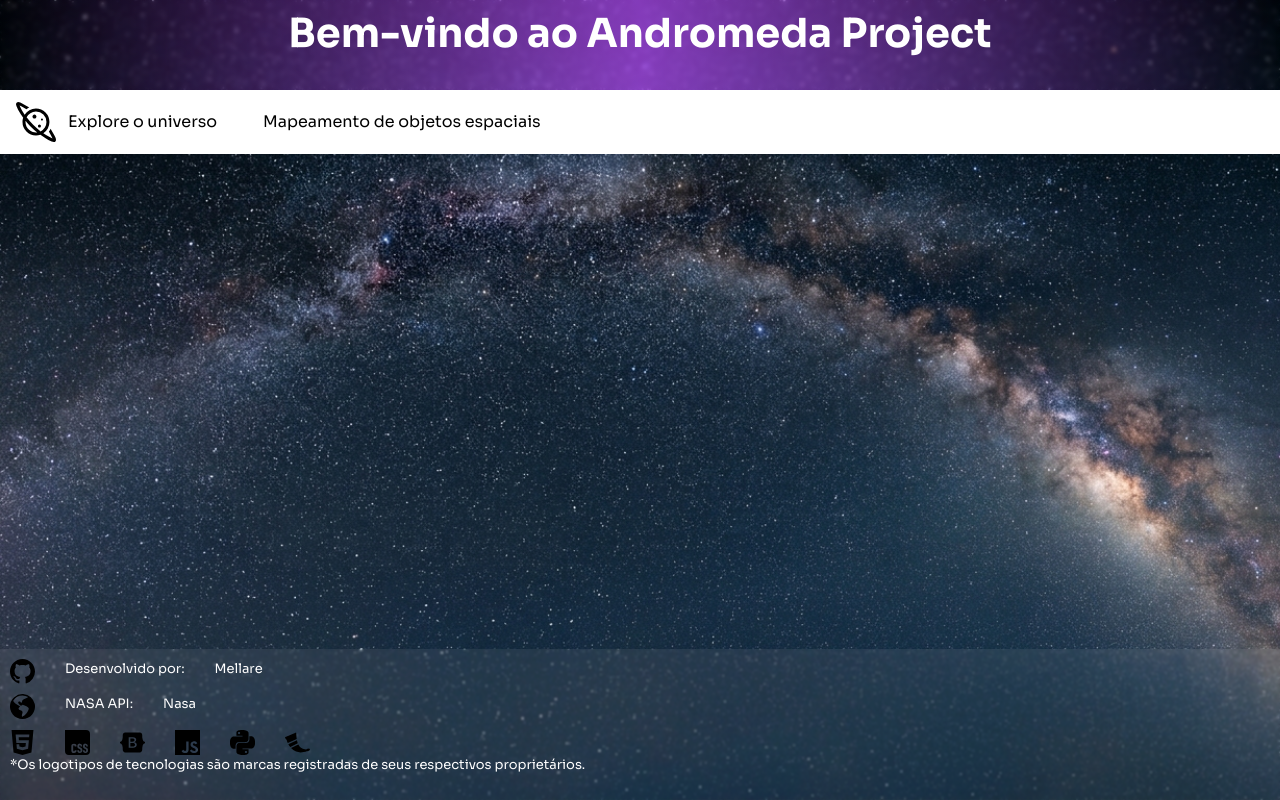
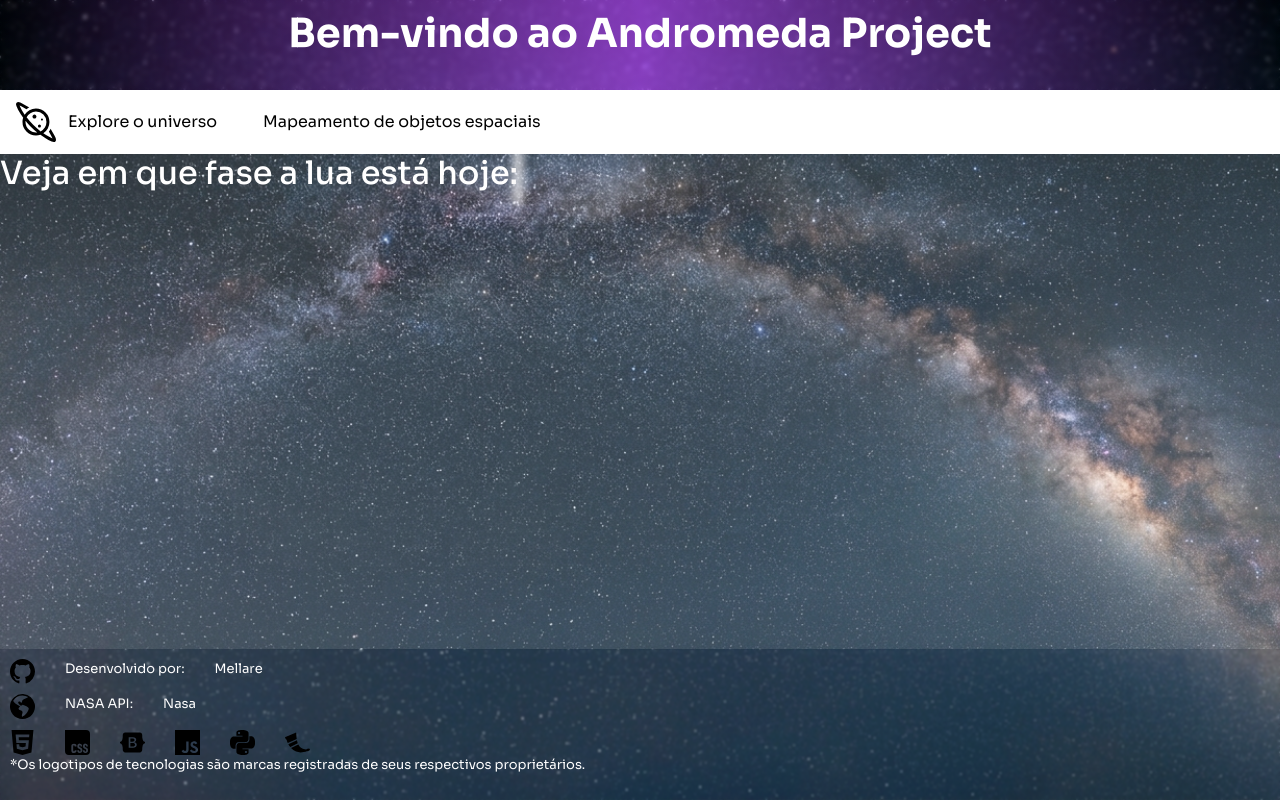
Before and after one commit to Mellare/andromeda-project, a Flask app: page /index in a window 1280 px wide. Run offline with Flask 3, Linux system fonts and the light colour scheme; some libraries are stand-ins or nearby versions.

Commit message:
Novos recursos e estilos

```diff
--- a/static/css/asteroids.css
+++ b/static/css/asteroids.css
@@ -26,7 +26,7 @@ h1, h2, caption{
     font-weight: bold;
 }
 .container-data{
-    box-shadow: 0 0 10px 7px rgba(246, 243, 243, 0.762);
+    box-shadow: 0 0 10px 4px rgba(246, 243, 243, 0.762);
     margin-top: 10%;
 }
 
--- a/static/css/index.css
+++ b/static/css/index.css
@@ -6,10 +6,6 @@ body{
     min-height: 100vh;
     background-repeat: no-repeat;
     background-size: cover;
-}
-
-header{
-    flex: 1;
 }
 
 .container-title{
@@ -25,6 +21,7 @@ header{
 h1{
     font-weight: bold;
 }
+
 .navbar-nav{
     gap: 30px;
 }
@@ -41,6 +38,24 @@ h1{
     to{
         scale: 1.2;
     }
+}
+
+main{
+    flex: 1;
+    background-color: rgba(216, 222, 222, 0.206);
+    color: white;
+}
+
+.container-moon{
+    display: flex;
+    flex-direction: row;
+}
+
+#moon-phase{
+    border-radius: 8px;
+    max-width: 100%;
+    height: auto;
+    box-shadow: 0 0 8px 5px rgba(246, 243, 243, 0.762);
 }
 
 footer{
--- a/templates/index.html
+++ b/templates/index.html
@@ -44,16 +44,23 @@
     </nav>
 </header>
 
+<main>
+    <div class="container-moon">
+        <h2>Veja em que fase a lua está hoje:</h2>
+        <img id="moon-phase" src="{{svg_moon}}">
+    </div>
+</main>
+
 <footer>
     <div class="row-icons">
         <img class="tech-img" src="{{url_for('static', filename='images/github.svg')}}">
         <p>Desenvolvido por:</p>
-        <a class="nav-link active" href="#">Mellare</a>
+        <a class="nav-link active" href="https://github.com/Mellare">Mellare</a>
     </div>
     <div class="row-icons">
         <img class="tech-img" src="{{url_for('static', filename='images/earth.svg')}}">
         <p>NASA API:</p>
-        <a class="nav-link active" href="#">Nasa</a>
+        <a class="nav-link active" href="https://api.nasa.gov/">Nasa</a>
     </div>
     <div class="row-icons">
         <img class="tech-img" src="{{url_for('static', filename='images/html5.svg')}}">
```
